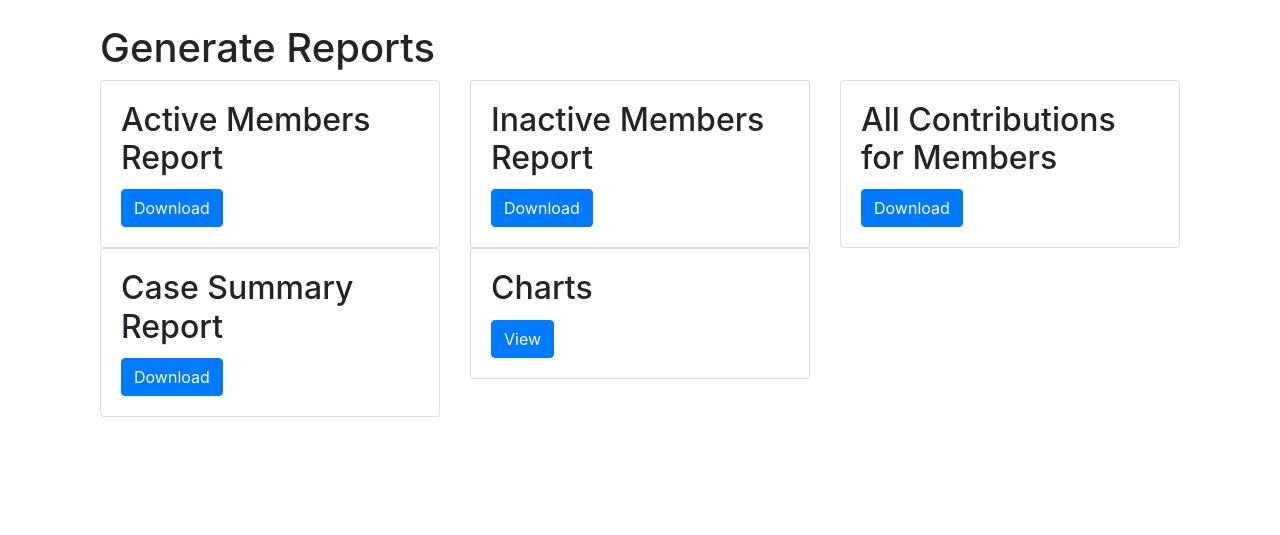
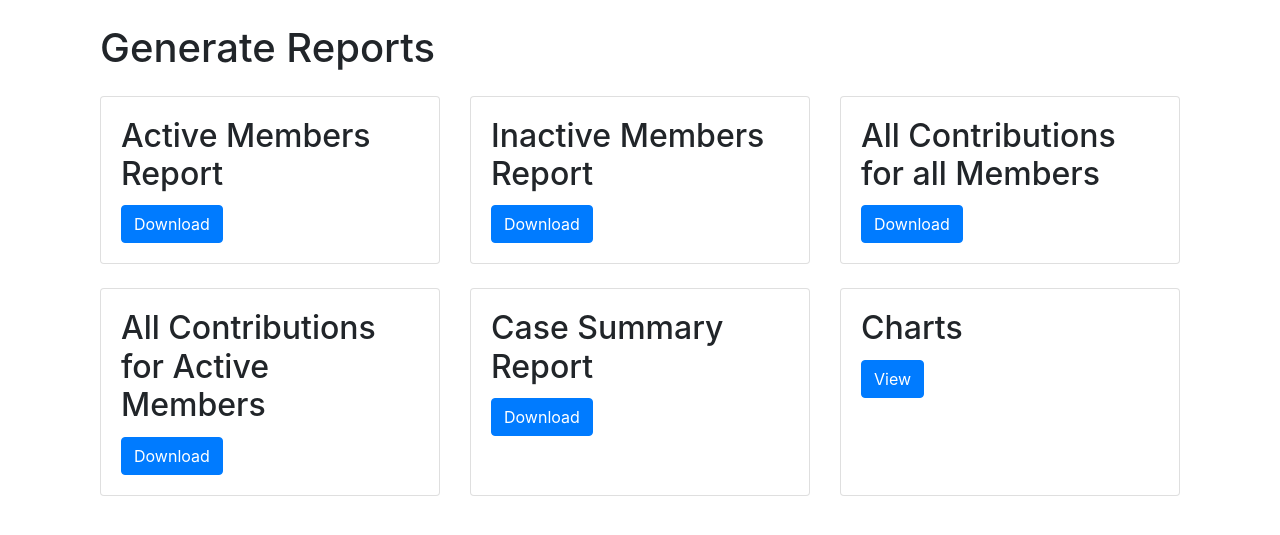
Before and after one commit to oriokie/Msamaria, a Flask app: page /reports in a window 1280 px wide. Shown: the part 57-592 px from the top of the page. Run offline with Flask 3, Linux system fonts and the light colour scheme; the visitor is signed in with stand-in values (Sample User, id 1); some libraries are stand-ins or nearby versions.

Commit message:
added more reports

```diff
--- a/app/cases/views.py
+++ b/app/cases/views.py
@@ -61,6 +61,7 @@ def create_case():
                 if member.active == False:
                     flash('Cannot create case for inactive member', 'error')
                     return jsonify({'error': 'Cannot create case for inactive member'})
+                bereaved_member_id = member_id
                 member.mark_deceased()
 
         if dependent_id:
@@ -82,6 +83,7 @@ def create_case():
                 if dependent.member.active == False:
                     flash('Cannot create case for inactive member', 'error')
                     return jsonify({'error': 'Cannot create case for inactive member'})
+                bereaved_member_id = dependent.member_id
                 dependent.mark_deceased()
 
         # Create the case
@@ -90,7 +92,7 @@ def create_case():
         db.session.commit()
         # Generate contribution records for all active members
 
-        generate_contributions_for_case(case, bereaved_member_id = member_id)
+        generate_contributions_for_case(case, bereaved_member_id)
 
         flash('Case created successfully.', 'success')
         #return jsonify({'message': 'Case created successfully'})
--- a/app/reports/routes.py
+++ b/app/reports/routes.py
@@ -270,3 +270,40 @@ def generate_all_contributions():
     response = Response(csv_data, mimetype='text/csv')
     response.headers.set('Content-Disposition', 'attachment', filename='contributions.csv')
     return response
+
+
+@reports_bp.route('/all_contributions_active')
+def generate_all_contributions_active():
+    # Retrieve all members and cases from the database
+    members = Member.query.filter_by(active=True, reg_fee_paid=True, is_deceased=False).all()
+    cases = Case.query.all()
+
+    # Create a StringIO object to write CSV content
+    csv_data = StringIO()
+    csvwriter = csv.writer(csv_data)
+
+    # Header row containing case IDs
+    header_row = ['Member Name'] + [f'Case {case.id}' for case in cases]
+    csvwriter.writerow(header_row)
+
+    # Populate matrix with contribution amounts
+    for member in members:
+        row = [member.name]  # Start the row with member's name
+        for case in cases:
+            contribution = Contribution.query.filter_by(member_id=member.id, case_id=case.id).first()
+            if contribution:
+                if contribution.paid:
+                    row.append(case.case_amount)  # Append case amount if contribution is paid
+                else:
+                    row.append(0)  # Append 0 if contribution is not paid
+            else:
+                row.append('NA')  # Append 'NA' if no contribution exists for the member and case
+        csvwriter.writerow(row)
+
+    # Reset the StringIO object to the beginning
+    csv_data.seek(0)
+
+    # Create a Flask response with CSV content
+    response = Response(csv_data, mimetype='text/csv')
+    response.headers.set('Content-Disposition', 'attachment', filename='contributions_active.csv')
+    return response
--- a/app/templates/reports.html
+++ b/app/templates/reports.html
@@ -1,12 +1,12 @@
 {% extends 'base.html' %} {% block content %}
 <div class="container">
-  <h1>Generate Reports</h1>
+  <h1 class="mb-4">Generate Reports</h1>
 
   <!-- Admin Reports -->
   {% if current_user.is_admin %}
   <div class="row">
-    <div class="col-md-4">
-      <div class="card">
+    <div class="col-md-6 col-lg-4 mb-4">
+      <div class="card h-100">
         <div class="card-body">
           <h2 class="card-title">Active Members Report</h2>
           <form action="{{ url_for('reports.generate_active_members_report') }}" method="get">
@@ -16,8 +16,8 @@
       </div>
     </div>
 
-    <div class="col-md-4">
-      <div class="card">
+    <div class="col-md-6 col-lg-4 mb-4">
+      <div class="card h-100">
         <div class="card-body">
           <h2 class="card-title">Inactive Members Report</h2>
           <form action="{{ url_for('reports.generate_inactive_members_report') }}" method="get">
@@ -27,11 +27,22 @@
       </div>
     </div>
 
-    <div class="col-md-4">
-      <div class="card">
+    <div class="col-md-6 col-lg-4 mb-4">
+      <div class="card h-100">
         <div class="card-body">
-          <h2 class="card-title">All Contributions for Members</h2>
+          <h2 class="card-title">All Contributions for all Members</h2>
           <form action="{{ url_for('reports.generate_all_contributions') }}" method="get">
+            <button type="submit" class="btn btn-primary">Download</button>
+          </form>
+        </div>
+      </div>
+    </div>
+
+    <div class="col-md-6 col-lg-4 mb-4">
+      <div class="card h-100">
+        <div class="card-body">
+          <h2 class="card-title">All Contributions for Active Members</h2>
+          <form action="{{ url_for('reports.generate_all_contributions_active') }}" method="get">
             <button type="submit" class="btn btn-primary">Download</button>
           </form>
         </div>
@@ -40,8 +51,8 @@
     {% endif %}
 
     <!-- User Reports -->
-    <div class="col-md-4">
-      <div class="card">
+    <div class="col-md-6 col-lg-4 mb-4">
+      <div class="card h-100">
         <div class="card-body">
           <h2 class="card-title">Case Summary Report</h2>
           <form action="{{ url_for('reports.case_summary') }}" method="get">
@@ -51,8 +62,8 @@
       </div>
     </div>
 
-    <div class="col-md-4">
-      <div class="card">
+    <div class="col-md-6 col-lg-4 mb-4">
+      <div class="card h-100">
         <div class="card-body">
           <h2 class="card-title">Charts</h2>
           <form action="{{ url_for('reports.total_collections_chart') }}" method="get">
@@ -62,5 +73,5 @@
       </div>
     </div>
   </div>
+  {% endblock %}
 </div>
-{% endblock %}
```
Also changed, not shown: instance/benevolent.db.
